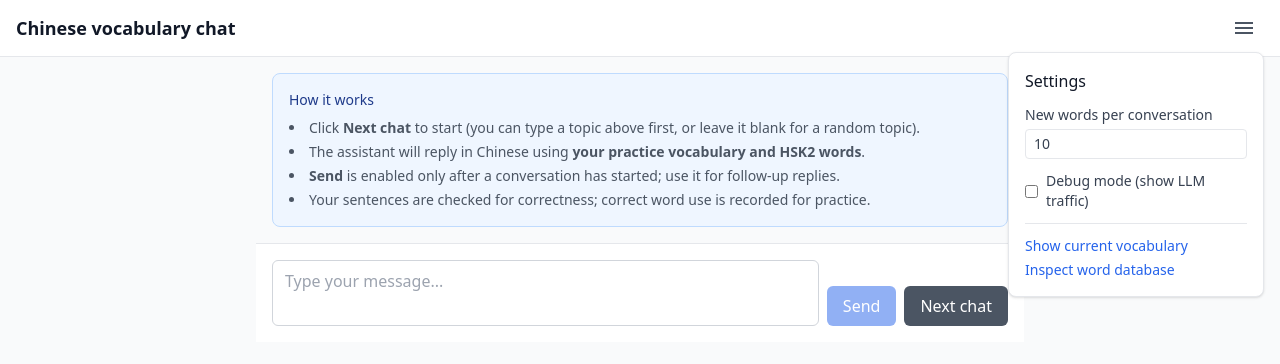
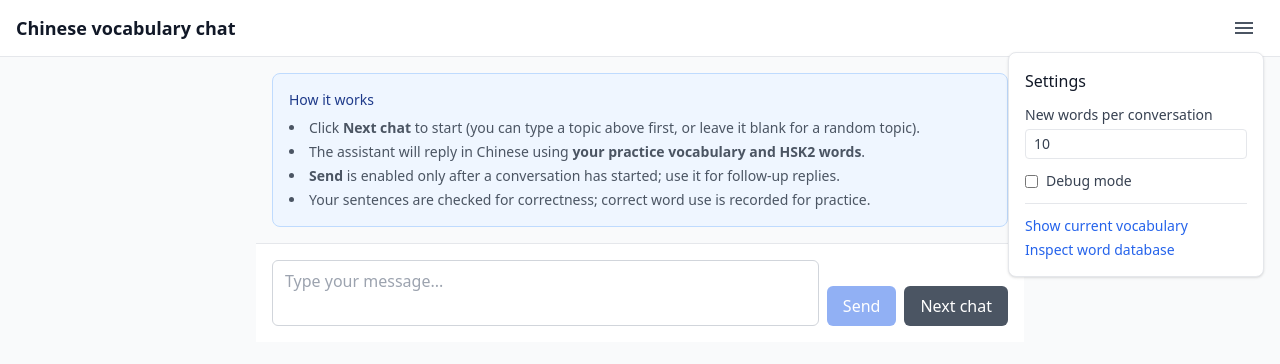
Before and after one commit to danghica/LearnChinese, a Next.js app: page / in a window 1280 px wide. Both pictures are taken after a click on the button "Open menu". Shown: the top 364 px of the page. Built offline with nearby package versions, Linux system fonts and the light colour scheme.

Commit message:
Refactor SettingsMenu component to improve rendering logic and enhance user experience. Implement click outside detection to close the menu, streamlining interaction.

```diff
--- a/components/SettingsMenu.tsx
+++ b/components/SettingsMenu.tsx
@@ -39,7 +39,7 @@ export default function SettingsMenu({
           onChange={(e) => onDebugChange(e.target.checked)}
           className="rounded"
         />
-        Debug mode (show LLM traffic)
+        Debug mode
       </label>
       <div className="mt-3 pt-3 border-t border-gray-200 space-y-1">
         <a
```
